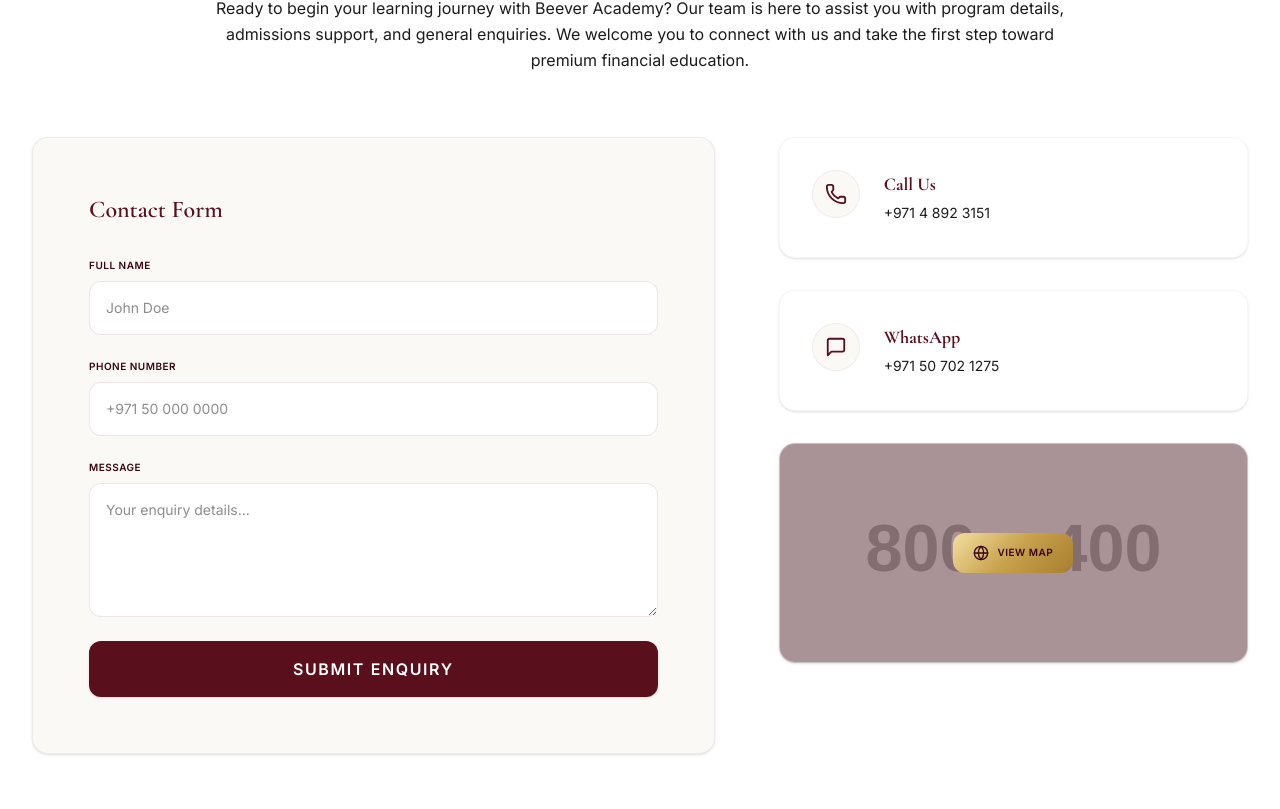
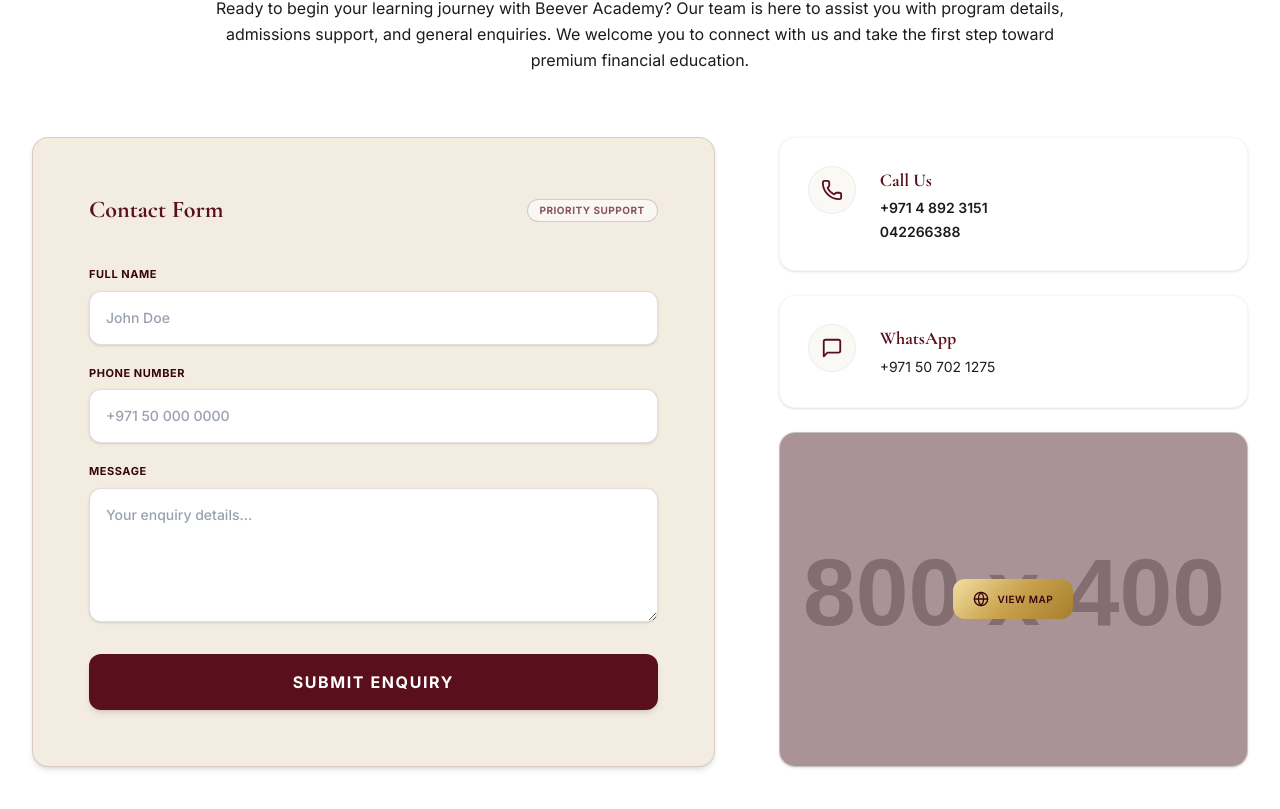
Before and after one commit to Ardra-mohan/beever-academy, a React (Vite) app: page / in a window 1280 px wide. Shown: the part 9640-10449 px from the top of the page. Built offline with nearby package versions, Linux system fonts and the light colour scheme.

Commit message:
updated website2

```diff
--- a/src/App.jsx
+++ b/src/App.jsx
@@ -1846,7 +1846,7 @@
       } else if (textLower.includes('demo') || textLower.includes('trial')) {
         botResponseText = "Yes, we host weekly interactive demo sessions at our Dubai campus. You can experience a live class environment and meet our instructors. I can book a consultation slot for you to register for the next demo.";
       } else if (textLower.includes('contact') || textLower.includes('number') || textLower.includes('phone') || textLower.includes('address') || textLower.includes('location') || textLower.includes('where') || textLower.includes('office') || textLower.includes('dubai')) {
-        botResponseText = "Beever Academy is located at Office No. 4904, Aspin Commercial Tower, Sheikh Zayed Road, Dubai. You can call us directly at +971 4 892 3151 or email admissions@beeveracademy.com. I encourage you to book an on-site consultation to visit us.";
+        botResponseText = "Beever Academy is located at Office No. 4904, Aspin Commercial Tower, Sheikh Zayed Road, Dubai. You can call us directly at +971 4 892 3151 or 042266388, or email admissions@beeveracademy.com. I encourage you to book an on-site consultation to visit us.";
       } else {
         botResponseText = "I'd be happy to connect you with our admissions team for the most accurate information. Would you like me to schedule a consultation with an advisor?";
       }
@@ -2738,10 +2738,14 @@
           </p>
         </div>
 
-        <div className="grid grid-cols-1 lg:grid-cols-12 gap-16 items-start">
+        <div className="grid grid-cols-1 lg:grid-cols-12 gap-12 lg:gap-16 items-stretch">
           {/* Form Wrap */}
-          <div className="lg:col-span-7 bg-ivory p-10 sm:p-14 border border-black/5 rounded-2xl shadow-sm text-left">
-            <h3 className="text-2xl font-serif text-burgundy mb-8 font-semibold">Contact Form</h3>
+          <div className="lg:col-span-7 bg-[#F2ECE1] p-10 sm:p-14 border border-burgundy/15 rounded-2xl shadow-md text-left flex flex-col justify-between">
+            <div>
+              <h3 className="text-2xl font-serif text-burgundy mb-8 font-bold flex items-center justify-between">
+                <span>Contact Form</span>
+                <span className="text-[10px] font-sans text-burgundy/70 font-bold tracking-wider uppercase border border-burgundy/20 px-3 py-1 rounded-full bg-white/60">Priority Support</span>
+              </h3>
 
               {formStatus.submitted && (
                 <div className="bg-[#e6fffa] border border-[#319795] text-[#234e52] p-5 rounded-xl flex flex-col gap-2 mb-8 animate-chatbot-slide text-left">
@@ -2760,27 +2764,30 @@
                   </button>
                 </div>
               )}
-
-            <form onSubmit={handleInquirySubmit} className="flex flex-col gap-6">
+            </div>
+
+            <form onSubmit={handleInquirySubmit} className="flex flex-col gap-6 flex-1 justify-between mt-2">
+              <div className="flex flex-col gap-5">
                 <div className="flex flex-col gap-2">
-                <label htmlFor="name" className="font-sans text-[10px] font-semibold uppercase tracking-wider text-burgundy-dark">Full Name</label>
-                <input type="text" id="name" placeholder="John Doe" required className="font-sans text-sm p-4 border border-burgundy/10 bg-white rounded-xl focus:outline-none focus:border-gold-dark focus:ring-4 focus:ring-gold/15 transition-all duration-200" />
+                  <label htmlFor="name" className="font-sans text-[11px] font-bold uppercase tracking-wider text-burgundy-dark">Full Name</label>
+                  <input type="text" id="name" placeholder="John Doe" required className="font-sans text-sm p-4 border border-burgundy/15 bg-white text-burgundy-dark placeholder:text-gray-400 font-medium rounded-xl focus:outline-none focus:border-gold-dark focus:ring-4 focus:ring-gold/20 transition-all duration-200 shadow-sm" />
                 </div>
 
                 <div className="flex flex-col gap-2">
-                <label htmlFor="phone" className="font-sans text-[10px] font-semibold uppercase tracking-wider text-burgundy-dark">Phone Number</label>
-                <input type="tel" id="phone" placeholder="+971 50 000 0000" required className="font-sans text-sm p-4 border border-burgundy/10 bg-white rounded-xl focus:outline-none focus:border-gold-dark focus:ring-4 focus:ring-gold/15 transition-all duration-200" />
+                  <label htmlFor="phone" className="font-sans text-[11px] font-bold uppercase tracking-wider text-burgundy-dark">Phone Number</label>
+                  <input type="tel" id="phone" placeholder="+971 50 000 0000" required className="font-sans text-sm p-4 border border-burgundy/15 bg-white text-burgundy-dark placeholder:text-gray-400 font-medium rounded-xl focus:outline-none focus:border-gold-dark focus:ring-4 focus:ring-gold/20 transition-all duration-200 shadow-sm" />
                 </div>
 
                 <div className="flex flex-col gap-2">
-                <label htmlFor="msg" className="font-sans text-[10px] font-semibold uppercase tracking-wider text-burgundy-dark">Message</label>
-                <textarea id="msg" rows="5" placeholder="Your enquiry details..." required className="font-sans text-sm p-4 border border-burgundy/10 bg-white rounded-xl focus:outline-none focus:border-gold-dark focus:ring-4 focus:ring-gold/15 transition-all duration-200"></textarea>
+                  <label htmlFor="msg" className="font-sans text-[11px] font-bold uppercase tracking-wider text-burgundy-dark">Message</label>
+                  <textarea id="msg" rows="5" placeholder="Your enquiry details..." required className="font-sans text-sm p-4 border border-burgundy/15 bg-white text-burgundy-dark placeholder:text-gray-400 font-medium rounded-xl focus:outline-none focus:border-gold-dark focus:ring-4 focus:ring-gold/20 transition-all duration-200 shadow-sm"></textarea>
+                </div>
               </div>
 
               <button
                 type="submit"
                 disabled={formStatus.loading}
-                className="btn btn-burgundy bg-burgundy hover:bg-burgundy-light text-white font-semibold uppercase tracking-widest py-4 w-full cursor-pointer rounded-xl disabled:opacity-75 hover:-translate-y-[2px] shadow-sm hover:shadow-md transition-all duration-300"
+                className="btn btn-burgundy bg-burgundy hover:bg-burgundy-light text-white font-bold uppercase tracking-widest py-4 w-full cursor-pointer rounded-xl disabled:opacity-75 hover:-translate-y-[2px] shadow-md hover:shadow-lg transition-all duration-300 mt-2"
               >
                 {formStatus.loading ? 'PROCESSING...' : 'Submit Enquiry'}
               </button>
@@ -2788,13 +2795,15 @@
           </div>
 
           {/* Info Cards Wrap */}
-          <div className="lg:col-span-5 flex flex-col gap-8 text-left">
+          <div className="lg:col-span-5 flex flex-col gap-6 text-left h-full">
             {[
               {
                 icon: <Phone className="w-5.5 h-5.5" />,
                 title: "Call Us",
-                desc: "+971 4 892 3151",
-                link: "tel:+97148923151"
+                phones: [
+                  { label: "+971 4 892 3151", link: "tel:+97148923151" },
+                  { label: "042266388", link: "tel:042266388" }
+                ]
               },
               {
                 icon: <MessageSquare className="w-5.5 h-5.5" />,
@@ -2803,40 +2812,50 @@
                 link: "https://wa.me/971507021275"
               }
             ].map((card, i) => {
-              const CardContent = (
-                <>
+              if (card.phones) {
+                return (
+                  <div key={i} className="flex gap-6 items-start bg-white p-7 border border-black/3 rounded-2xl shadow-sm hover:shadow-md hover:border-gold/30 transition-all duration-300 group">
                     <div className="w-[48px] h-[48px] bg-ivory border border-burgundy/5 rounded-full flex justify-center items-center text-burgundy flex-shrink-0 group-hover:scale-110 transition-transform duration-300">
                       {card.icon}
                     </div>
                     <div>
                       <h4 className="text-lg font-serif text-burgundy font-bold mb-1 group-hover:text-gold transition-colors duration-300">{card.title}</h4>
-                    <p className="text-sm text-text-secondary leading-relaxed">{card.desc}</p>
-                  </div>
-                </>
+                      <div className="flex flex-col gap-1 text-sm font-semibold">
+                        {card.phones.map((phone, pIdx) => (
+                          <a
+                            key={pIdx}
+                            href={phone.link}
+                            className="text-text-secondary hover:text-burgundy transition-colors duration-200"
+                          >
+                            {phone.label}
+                          </a>
+                        ))}
+                      </div>
+                    </div>
+                  </div>
                 );
-
-              if (card.link) {
+              }
+
               return (
                 <a
                   key={i}
                   href={card.link}
                   target={card.link.startsWith('http') ? "_blank" : undefined}
                   rel={card.link.startsWith('http') ? "noopener noreferrer" : undefined}
-                    className="flex gap-6 items-start bg-white p-8 border border-black/3 rounded-2xl shadow-sm hover:shadow-md hover:border-gold/30 hover:-translate-y-[2px] transition-all duration-300 group cursor-pointer"
+                  className="flex gap-6 items-start bg-white p-7 border border-black/3 rounded-2xl shadow-sm hover:shadow-md hover:border-gold/30 hover:-translate-y-[2px] transition-all duration-300 group cursor-pointer"
                 >
-                    {CardContent}
+                  <div className="w-[48px] h-[48px] bg-ivory border border-burgundy/5 rounded-full flex justify-center items-center text-burgundy flex-shrink-0 group-hover:scale-110 transition-transform duration-300">
+                    {card.icon}
+                  </div>
+                  <div>
+                    <h4 className="text-lg font-serif text-burgundy font-bold mb-1 group-hover:text-gold transition-colors duration-300">{card.title}</h4>
+                    <p className="text-sm text-text-secondary leading-relaxed">{card.desc}</p>
+                  </div>
                 </a>
               );
-              }
-
-              return (
-                <div key={i} className="flex gap-6 items-start bg-white p-8 border border-black/3 rounded-2xl shadow-sm">
-                  {CardContent}
-                </div>
-              );
             })}
 
-            <div className="h-[220px] bg-cover bg-center border border-black/5 rounded-2xl shadow-sm relative overflow-hidden" style={{ backgroundImage: "url('https://placehold.co/800x400/170105/D4AF37/png?text=Aspin+Tower%2C+Dubai')" }}>
+            <div className="flex-1 min-h-[180px] bg-cover bg-center border border-black/5 rounded-2xl shadow-sm relative overflow-hidden" style={{ backgroundImage: "url('https://placehold.co/800x400/170105/D4AF37/png?text=Aspin+Tower%2C+Dubai')" }}>
               <div className="absolute inset-0 bg-burgundy/30 flex justify-center items-center">
                 <a href="https://maps.google.com" target="_blank" rel="noreferrer" className="btn btn-gold text-[10px] font-semibold tracking-wider gold-gradient-bg text-burgundy-dark px-5 py-3 rounded-xl uppercase flex items-center gap-2">
                   <Globe className="w-4 h-4" /> View Map
@@ -3061,9 +3080,14 @@
               </li>
               <li className="flex gap-4 items-start">
                 <Phone className="w-[18px] h-[18px] text-gold mt-[2px] flex-shrink-0" />
-                <a href="tel:+97148923151" className="hover:text-gold-light transition-colors duration-200 font-bold">
+                <div className="flex flex-col gap-0.5 font-bold">
+                  <a href="tel:+97148923151" className="hover:text-gold-light transition-colors duration-200">
                     +971 4 892 3151
                   </a>
+                  <a href="tel:042266388" className="hover:text-gold-light transition-colors duration-200">
+                    042266388
+                  </a>
+                </div>
               </li>
               <li className="flex gap-4 items-start">
                 <MessageSquare className="w-[18px] h-[18px] text-gold mt-[2px] flex-shrink-0" />
```
Lines whose indentation alone changed are shown as unchanged.
